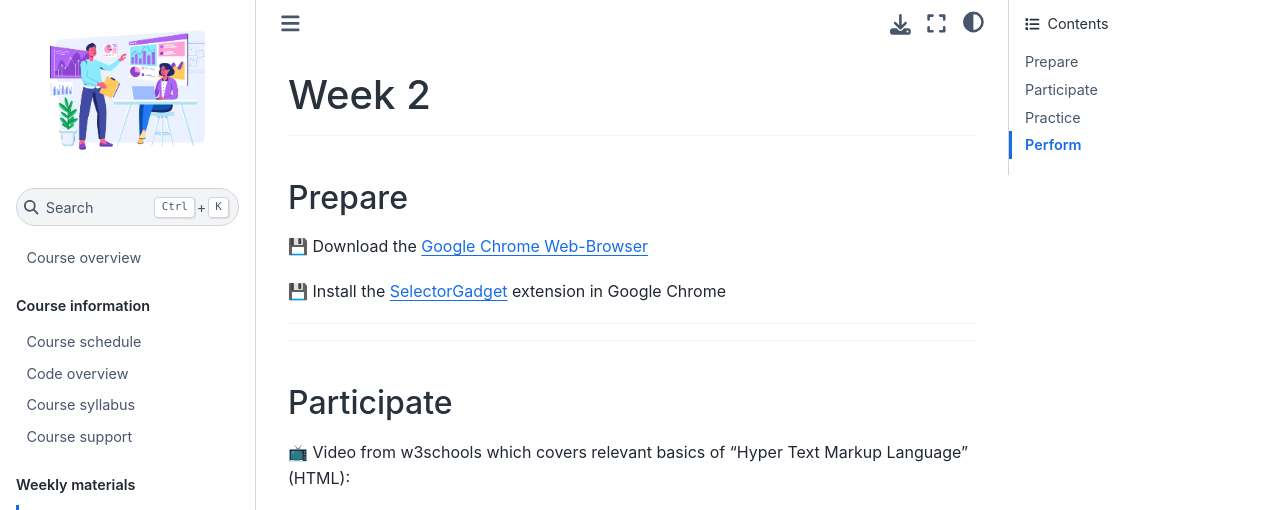
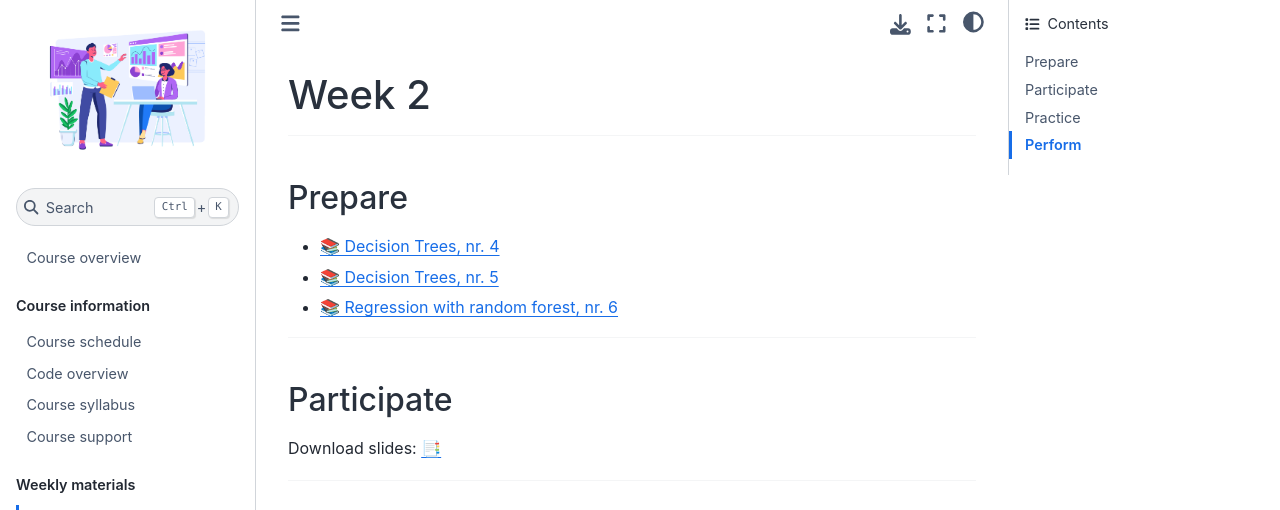
Before and after one commit to kirenz/om2, a Jupyter Book: the page built from weeks/week2.md, in a window 1280 px wide and 1400 px high. Shown: the top 510 px of the window. Built offline with Jupyter Book 1.0.4 settings and Sphinx 7.4.7 and the Sphinx Book theme 1.1.4, drawn with Linux system fonts in a browser that asks for light colours; comment, search, counter and statistics services are not loaded; some of the changed text lies outside the part shown; grey boxes are pictures that could not be loaded.

Commit message:
Update week2.md

```diff
--- a/weeks/week2.md
+++ b/weeks/week2.md
@@ -6,16 +6,10 @@
 (prepare)=
 ## Prepare
 
+- [📚 Decision Trees, nr. 4 ](http://www.r2d3.us/visual-intro-to-machine-learning-part-1/)
+- [📚 Decision Trees, nr. 5 ](http://www.r2d3.us/visual-intro-to-machine-learning-part-2/)
+- [📚 Regression with random forest, nr. 6 ](https://mlu-explain.github.io/random-forest/)
 
-💾 Download the [Google Chrome Web-Browser](https://www.google.com/intl/de_de/chrome/)
-
-
-💾 Install the [SelectorGadget](https://chrome.google.com/webstore/detail/selectorgadget/mhjhnkcfbdhnjickkkdbjoemdmbfginb) extension in Google Chrome
-
-
-
-
----
 
 ---
 
@@ -24,32 +18,10 @@
 ## Participate
 
 
-📺  Video from w3schools which covers relevant basics of "Hyper Text Markup Language" (HTML):
-
-<iframe width="560" height="315" src="https://www.youtube-nocookie.com/embed/ewZ_YWbIWXI" title="YouTube video player" frameborder="0" allow="accelerometer; autoplay; clipboard-write; encrypted-media; gyroscope; picture-in-picture" allowfullscreen></iframe>
-
-<br>
-
----
-
-<br>
-
-📺  Video tutorial about the Cascading Style Sheets (CSS) Syntax:
-
-<iframe width="560" height="315" src="https://www.youtube-nocookie.com/embed/QqmCs2UTS8s" title="YouTube video player" frameborder="0" allow="accelerometer; autoplay; clipboard-write; encrypted-media; gyroscope; picture-in-picture" allowfullscreen></iframe>
+Download slides: [📑](https://drive.google.com/file/d/1-Ox-jFeNPPam4sxZzoI90L4hH_rq6bU9/view?usp=sharing)
 
 
-<br>
 
----
-
-<br>
-
-
-[⏯ HTML & CSS Codelab](https://kirenz.github.io/codelabs/codelabs/webscraping/#0)
-
-
----
 
 ---
 
@@ -57,11 +29,15 @@
 (practice)=
 ## Practice
 
-Accept the invitation to application exercise Nr. 1 in Moodle: [💻 scraping-quotes](https://e-learning.hdm-stuttgart.de/moodle/mod/page/view.php?id=262127)
+
+
+Go to the code overview: [🖥](../docs/code-overview.md)
+
 
 ---
 
 ---
+
 
 (perform)=
 ## Perform
```
